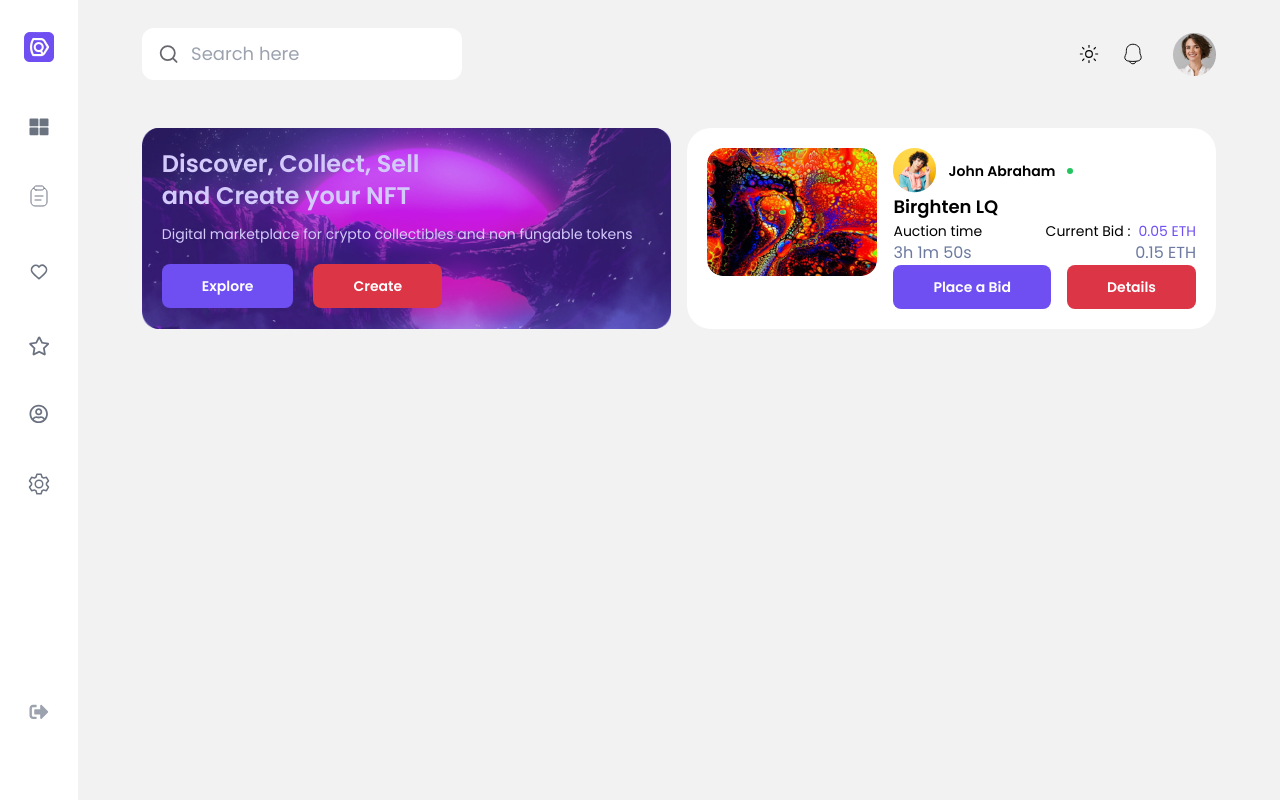
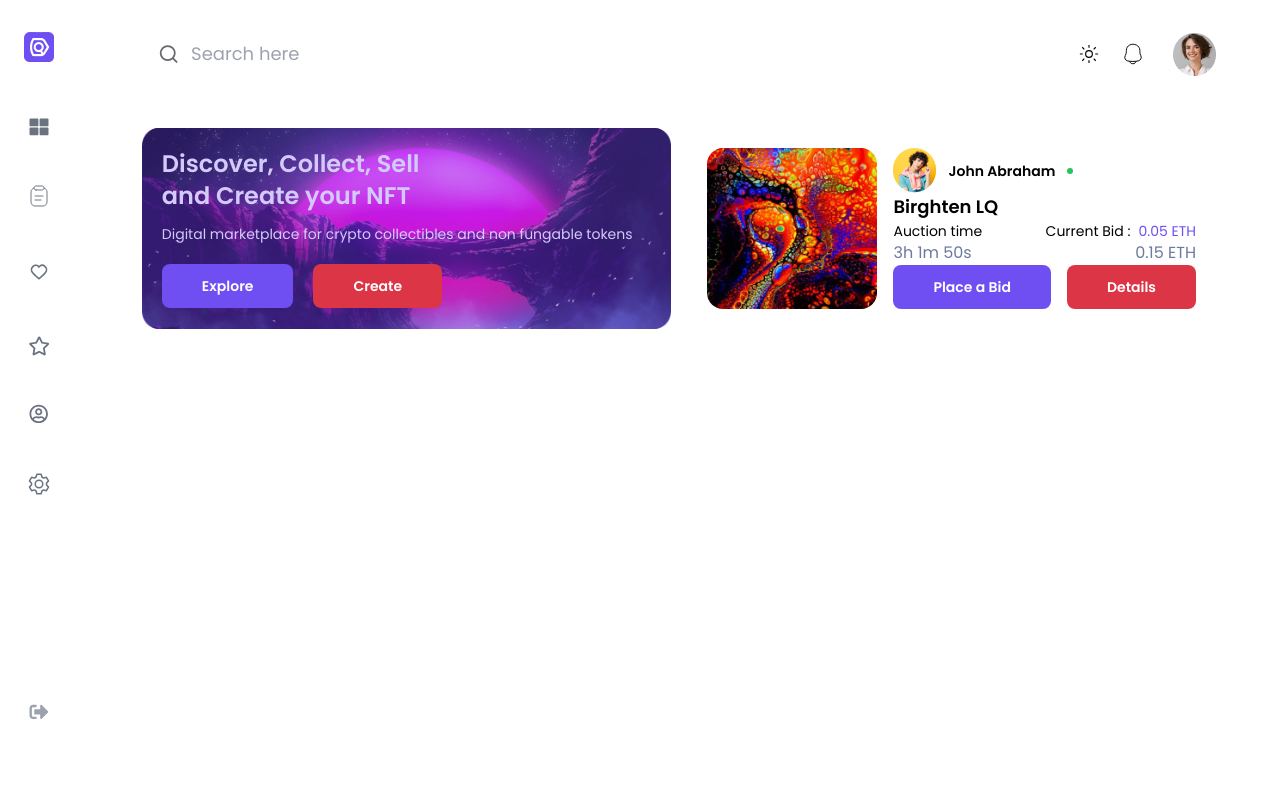
Before and after one commit to SajanThapa22/NFT-website, a React (Vite) app: page / in a window 1280 px wide. Built offline with nearby package versions, Linux system fonts and the light colour scheme.

Commit message:
theme switch done

```diff
--- a/src/App.tsx
+++ b/src/App.tsx
@@ -10,7 +10,6 @@ function App() {
   return (
     <div className="bg-bg-clr relative flex">
       {width > 840 ? <NavBar /> : <NavBarSmall />}
-
       <MainSection />
     </div>
   );
--- /dev/null
+++ b/src/components/ThemeSwitch.tsx
@@ -0,0 +1,89 @@
+import { useEffect, useState } from "react";
+import Sun from "../assets/svgs/sun.svg?react";
+import Moon from "../assets/svgs/moon.svg?react";
+
+const ThemeSwitch = () => {
+  const [isClicked, setIsClicked] = useState<boolean>(false);
+
+  const [theme, setTheme] = useState(
+    localStorage.getItem("theme") ? localStorage.getItem("theme") : "system"
+  );
+  const element = document.documentElement;
+
+  const darkQuery = window.matchMedia("(prefers-color-scheme: dark)");
+
+  const handleClick = () => setIsClicked(!isClicked);
+  const makeDark = () => setTheme("dark");
+  const makeLight = () => setTheme("light");
+  const makeDefault = () => setTheme("system");
+
+  function onWindowMatch() {
+    if (
+      localStorage.theme === "dark" ||
+      (!("theme" in localStorage) && darkQuery.matches)
+    ) {
+      element.classList.add("dark");
+    } else {
+      element.classList.remove("dark");
+    }
+  }
+  onWindowMatch();
+
+  useEffect(() => {
+    switch (theme) {
+      case "dark":
+        element.classList.add("dark");
+        localStorage.setItem("theme", "dark");
+        break;
+      case "light":
+        element.classList.remove("dark");
+        localStorage.setItem("theme", "light");
+        break;
+      default:
+        localStorage.removeItem("theme");
+        onWindowMatch();
+        break;
+    }
+  }, [theme]);
+
+  darkQuery.addEventListener("change", (e) => {
+    if (!("theme" in localStorage)) {
+      if (e.matches) {
+        element.classList.add("dark");
+      } else {
+        element.classList.remove("dark");
+      }
+    }
+  });
+
+  return (
+    <div>
+      <div onClick={handleClick} className="relative">
+        <div>
+          {theme === "dark" ? (
+            <Moon className="w-6 h-6 text-txt-clr" />
+          ) : (
+            <Sun className="w-6 h-6 text-txt-clr" />
+          )}
+        </div>
+        <div
+          className={`absolute bottom-0 translate-y-full text-nowrap text-sm ${
+            isClicked ? "w-full" : "w-0 overflow-hidden"
+          }`}
+        >
+          <div onClick={makeLight} className="text-txt-clr cursor-pointer">
+            Light Mode
+          </div>
+          <div onClick={makeDark} className="text-txt-clr cursor-pointer">
+            Dark Mode
+          </div>
+          <div onClick={makeDefault} className="text-txt-clr cursor-pointer">
+            System
+          </div>
+        </div>
+      </div>
+    </div>
+  );
+};
+
+export default ThemeSwitch;
--- a/src/index.css
+++ b/src/index.css
@@ -12,15 +12,27 @@
   --txt-gray: #68676e;
   --laal: #dc3546;
   --px-16: 16px;
+  /* --bg-clr: #f2f2f2;
+  --txt-clr: #000;
+  --bg-comp: #ffffff; */
+}
+
+/* @media (prefers-color-scheme: dark) {
+  :root {
+    --bg-clr: #131129;
+    --txt-clr: #fff;
+    --bg-comp: #1d1932;
+  }
+} */
+
+.light {
   --bg-clr: #f2f2f2;
   --txt-clr: #000;
   --bg-comp: #ffffff;
 }
 
-@media (prefers-color-scheme: dark) {
-  :root {
-    --bg-clr: #131129;
-    --txt-clr: #fff;
-    --bg-comp: #1d1932;
-  }
+.dark {
+  --bg-clr: #131129;
+  --txt-clr: #fff;
+  --bg-comp: #1d1932;
 }
--- a/src/sections/DiscoverNFT.tsx
+++ b/src/sections/DiscoverNFT.tsx
@@ -35,7 +35,7 @@ const DiscoverNFT = () => {
 
       {/* second part  */}
       <div className="flex-1 h-fit grid grid-rows-2 md:flex p-5 bg-bg-comp rounded-3xl gap-4">
-        <div className="flex-1 bg-no-repeat w-full h-full bg-center bg-cover">
+        <div className="flex-1 bg-no-repeat bg-center bg-cover">
           <img
             className="rounded-2xl object-cover w-full h-full min-w-20"
             src={nft}
--- a/src/sections/NavBarSmall.tsx
+++ b/src/sections/NavBarSmall.tsx
@@ -19,15 +19,14 @@ const icons = [
 
 const NavBarSmall = () => {
   return (
-    // <div className="flex fixed bottom-0 z-10 w-full items-center justify-evenly bg-bg-comp px-6 py-5">
-    //   {icons.map((i) => (
-    //     <i.icon
-    //       key={i.id}
-    //       className="text-gray-400 hover:text-purp w-6 aspect-square"
-    //     />
-    //   ))}
-    // </div>
-    <div></div>
+    <div className="flex fixed bottom-0 z-10 w-full items-center justify-evenly bg-bg-comp px-6 py-5">
+      {icons.map((i) => (
+        <i.icon
+          key={i.id}
+          className="text-gray-400 hover:text-purp w-6 aspect-square"
+        />
+      ))}
+    </div>
   );
 };
 
--- a/src/sections/SearchandNotification.tsx
+++ b/src/sections/SearchandNotification.tsx
@@ -1,19 +1,11 @@
 import Search from "../assets/svgs/search.svg?react";
-import Sun from "../assets/svgs/sun.svg?react";
-import Moon from "../assets/svgs/moon.svg?react";
+
 import Notification from "../assets/svgs/notification.svg?react";
 
 import avatar from "../assets/images/avatar.png";
-import { useState } from "react";
+import ThemeSwitch from "../components/ThemeSwitch";
 
 const SearchandNotification = () => {
-  const [isClicked, setIsClicked] = useState<boolean>(false);
-  const [mode, setMode] = useState<string>();
-
-  const handleClick = () => setIsClicked(!isClicked);
-  const makeDark = () => setMode("dark");
-  const makeLight = () => setMode("light");
-
   return (
     <div className="flex w-full justify-between">
       <div className="py-3 px-4 w-80 items-center flex gap-3 bg-bg-comp rounded-xl">
@@ -26,28 +18,7 @@ const SearchandNotification = () => {
 
       <div className="flex gap-7 items-center">
         <div className="flex gap-5 items-center">
-          <div onClick={handleClick} className="relative">
-            <div>
-              {mode === "dark" ? (
-                <Moon className="w-6 h-6 text-txt-clr" />
-              ) : (
-                <Sun className="w-6 h-6 text-txt-clr" />
-              )}
-            </div>
-            <div
-              className={`absolute bottom-0 translate-y-full text-nowrap text-sm ${
-                isClicked ? "w-full" : "w-0 overflow-hidden"
-              }`}
-            >
-              <div onClick={makeLight} className="text-txt-clr cursor-pointer">
-                Light Mode
-              </div>
-              <div onClick={makeDark} className="text-txt-clr cursor-pointer">
-                Dark Mode
-              </div>
-              <div className="text-txt-clr cursor-pointer">System</div>
-            </div>
-          </div>
+          <ThemeSwitch />
           <Notification className="w-6 h-6 text-txt-clr" />
         </div>
         <div>
--- a/tailwind.config.js
+++ b/tailwind.config.js
@@ -1,6 +1,7 @@
 /** @type {import('tailwindcss').Config} */
 export default {
   content: ["./src/**/*.{js,jsx,ts,tsx}"],
+  darkMode: "class",
   theme: {
     extend: {
       colors: {
```
